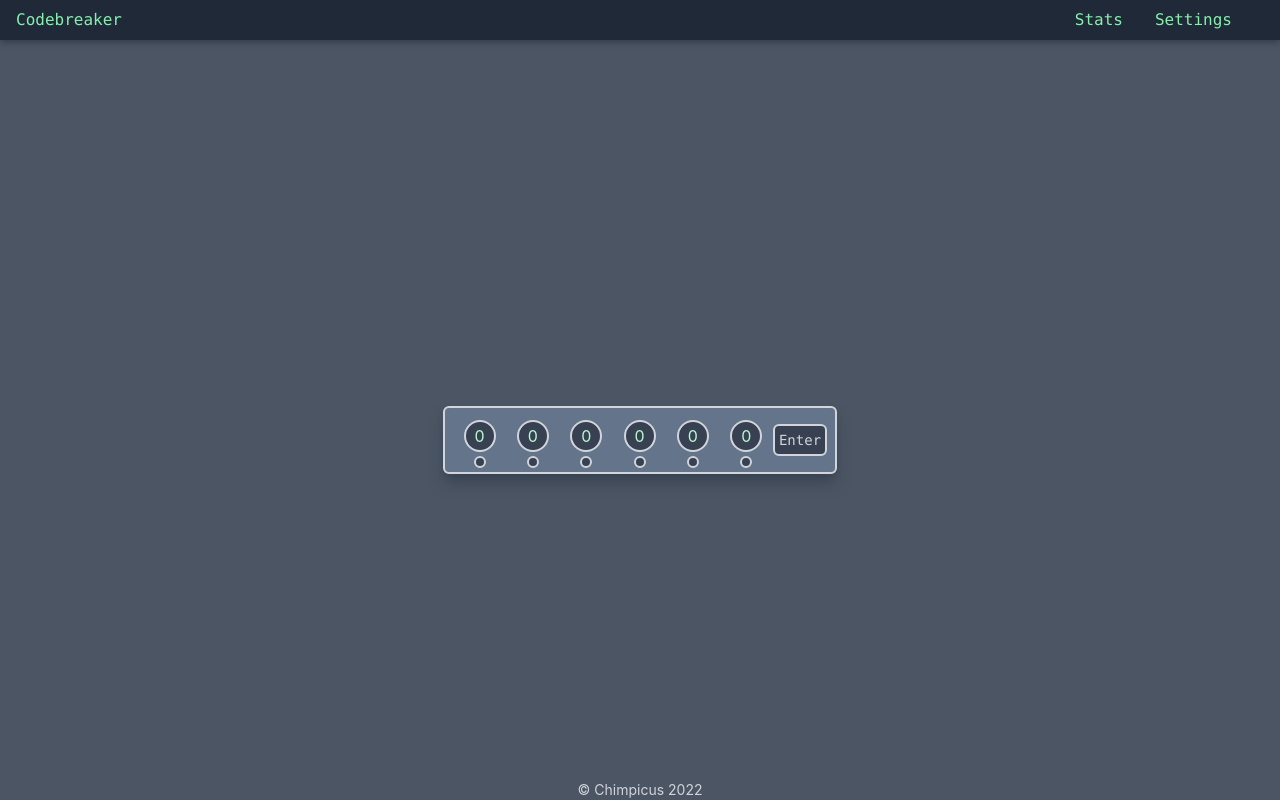
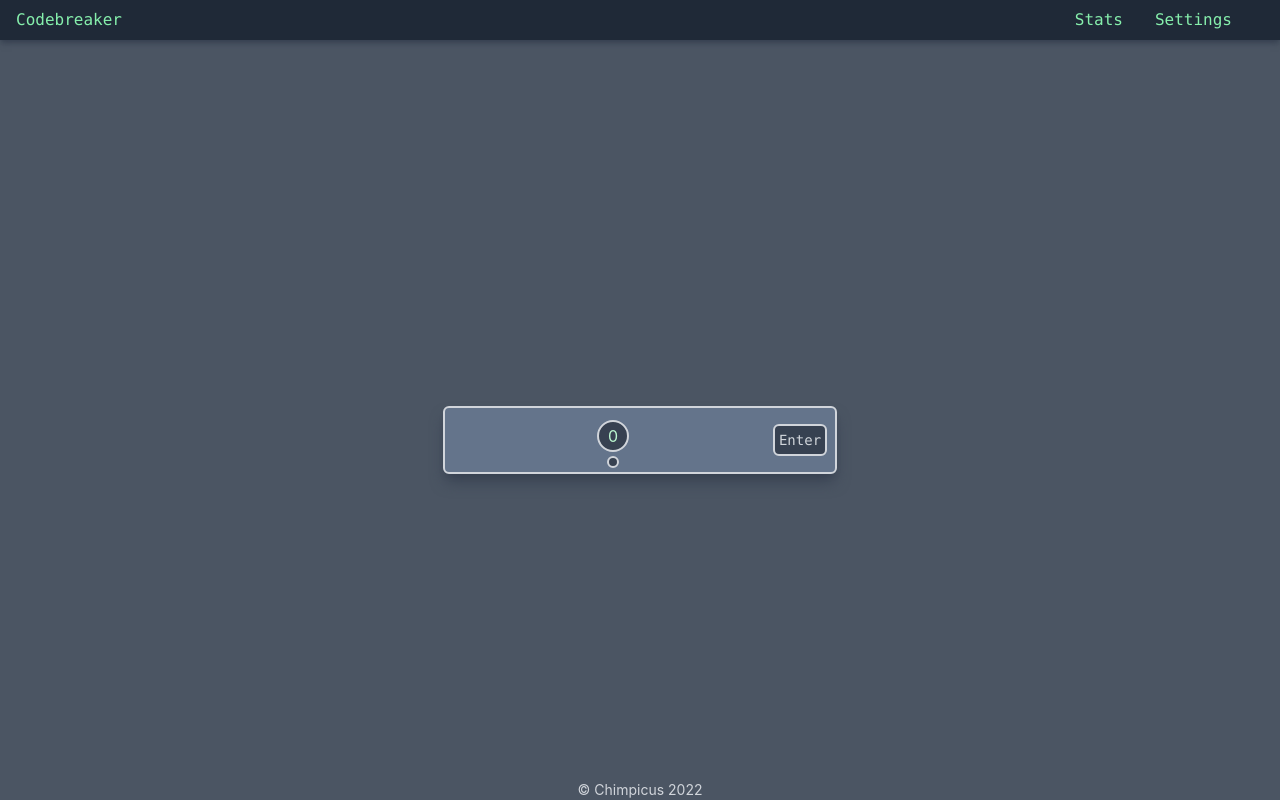
Before and after one commit to Chimpicus/Codebreaker-2.0, a Next.js app: page / in a window 1280 px wide. Built offline with nearby package versions, Linux system fonts and the light colour scheme.

Commit message:
code restructure and refactor

```diff
--- a/components/codebreaker/FeedbackPeg.tsx
+++ b/components/codebreaker/FeedbackPeg.tsx
@@ -5,7 +5,7 @@ type Props = {};
 function FeedbackPeg({}: Props) {
     const colors = ['gray-700', 'red-600', 'amber-600', 'green-600'];
 
-    return <div id='feedbackPeg' className={`h-3 w-3 border-2 border-gray-300 rounded-3xl bg-${colors[0]}`}></div>;
+    return <div id={`feedbackPeg_${null}`} className='h-3 w-3 border-2 border-gray-300 rounded-3xl bg-gray-700'></div>;
 }
 
 export default FeedbackPeg;
--- a/components/codebreaker/ColorPeg.tsx
+++ b/components/codebreaker/GamePeg.tsx
@@ -5,17 +5,17 @@ export interface pegProps {
     value: number;
 }
 
-function ColorPeg() {
+function GamePeg() {
     let colors = ['gray-700', 'blue-400', 'green-400', 'yellow-400', 'red-500', 'indigo-400', 'teal-400', 'fuchsia-400', 'orange-500', 'white'];
     let [peg, setPeg] = useState<pegProps>({
-        value: 0,
+        value: 0
     });
     const handleClick = () => {
         console.log('PEG CLICKED');
         console.log('pegValue == ' + peg.value);
         if (peg.value === 9) {
             setPeg({
-                value: 0,
+                value: 0
             });
         } else {
             setPeg({ value: peg.value + 1 });
@@ -25,7 +25,7 @@ function ColorPeg() {
 
     return (
         <div
-            id='guessPeg'
+            id={`gamePeg_${null}`}
             className={`h-8 w-8 border-2 border-gray-300 rounded-3xl bg-gray-700 flex justify-center items-center`}
             onClick={() => {
                 handleClick();
@@ -36,4 +36,4 @@ function ColorPeg() {
     );
 }
 
-export default ColorPeg;
+export default GamePeg;
--- /dev/null
+++ b/components/codebreaker/GameRow.tsx
@@ -0,0 +1,26 @@
+import React, { useState } from 'react';
+import GamePeg from './GamePeg';
+import FeedbackPeg from './FeedbackPeg';
+
+type Props = {};
+
+function GameRow({}: Props) {
+    return (
+        <div className='flex border-2 p-2 bg-slate-500 border-gray-300 rounded-md shadow-lg shadow-gray-700'>
+            <div id='row' className='w-80 h-12 flex flex-col justify-around'>
+                <div className='flex justify-around my-1'>
+                    <GamePeg />
+                </div>
+
+                <div className='flex justify-around items-center'>
+                    <FeedbackPeg />
+                </div>
+            </div>
+            <div className=' flex justify-center items-center'>
+                <button className='p-1 rounded-md border-2 border-gray-300 font-mono text-sm text-gray-300 bg-gray-700 hover:bg-gray-800 hover:text-green-200'>Enter</button>
+            </div>
+        </div>
+    );
+}
+
+export default GameRow;
--- a/components/codebreaker/Gameboard.tsx
+++ b/components/codebreaker/Gameboard.tsx
@@ -1,36 +1,15 @@
 import React from 'react';
-import ColorPeg from './ColorPeg';
-import FeedbackPeg from './FeedbackPeg';
+import GameRow from './GameRow';
 
 type Props = {};
 
 function Gameboard({}: Props) {
+    let RowId = [0, 1, 2, 3, 4, 5, 6];
+
     return (
         <div className='flex justify-center items-center h-screen'>
-            <div className='flex border-2 p-2 bg-slate-500 border-gray-300 rounded-md shadow-lg shadow-gray-700'>
-                <div id='row' className='w-80 h-12 flex flex-col justify-around'>
-                    <div className='flex justify-around my-1'>
-                        <ColorPeg />
-                        <ColorPeg />
-                        <ColorPeg />
-                        <ColorPeg />
-                        <ColorPeg />
-                        <ColorPeg />
-                    </div>
 
-                    <div className='flex justify-around items-center'>
-                        <FeedbackPeg />
-                        <FeedbackPeg />
-                        <FeedbackPeg />
-                        <FeedbackPeg />
-                        <FeedbackPeg />
-                        <FeedbackPeg />
-                    </div>
-                </div>
-                <div className=' flex justify-center items-center'>
-                    <button className='p-1 rounded-md border-2 border-gray-300 font-mono text-sm text-gray-300 bg-gray-700 hover:bg-gray-800 hover:text-green-200'>Enter</button>
-                </div>
-            </div>
+            <GameRow />
         </div>
     );
 }
--- a/styles/output.css
+++ b/styles/output.css
@@ -485,6 +485,10 @@ Ensure the default browser behavior of the `hidden` attribute.
   display: flex;
 }
 
+.h-10 {
+  height: 2.5rem;
+}
+
 .h-8 {
   height: 2rem;
 }
@@ -501,8 +505,8 @@ Ensure the default browser behavior of the `hidden` attribute.
   height: 3rem;
 }
 
-.h-10 {
-  height: 2.5rem;
+.w-full {
+  width: 100%;
 }
 
 .w-8 {
@@ -511,10 +515,6 @@ Ensure the default browser behavior of the `hidden` attribute.
 
 .w-3 {
   width: 0.75rem;
-}
-
-.w-full {
-  width: 100%;
 }
 
 .w-80 {
@@ -569,9 +569,19 @@ Ensure the default browser behavior of the `hidden` attribute.
   border-color: rgb(209 213 219 / var(--tw-border-opacity));
 }
 
+.bg-gray-800 {
+  --tw-bg-opacity: 1;
+  background-color: rgb(31 41 55 / var(--tw-bg-opacity));
+}
+
 .bg-gray-700 {
   --tw-bg-opacity: 1;
   background-color: rgb(55 65 81 / var(--tw-bg-opacity));
+}
+
+.bg-green-400 {
+  --tw-bg-opacity: 1;
+  background-color: rgb(74 222 128 / var(--tw-bg-opacity));
 }
 
 .bg-slate-500 {
@@ -579,14 +589,44 @@ Ensure the default browser behavior of the `hidden` attribute.
   background-color: rgb(100 116 139 / var(--tw-bg-opacity));
 }
 
-.bg-gray-800 {
-  --tw-bg-opacity: 1;
-  background-color: rgb(31 41 55 / var(--tw-bg-opacity));
-}
-
 .bg-gray-600 {
   --tw-bg-opacity: 1;
   background-color: rgb(75 85 99 / var(--tw-bg-opacity));
+}
+
+.bg-green-500 {
+  --tw-bg-opacity: 1;
+  background-color: rgb(34 197 94 / var(--tw-bg-opacity));
+}
+
+.bg-green-600 {
+  --tw-bg-opacity: 1;
+  background-color: rgb(22 163 74 / var(--tw-bg-opacity));
+}
+
+.bg-green-800 {
+  --tw-bg-opacity: 1;
+  background-color: rgb(22 101 52 / var(--tw-bg-opacity));
+}
+
+.bg-red-400 {
+  --tw-bg-opacity: 1;
+  background-color: rgb(248 113 113 / var(--tw-bg-opacity));
+}
+
+.bg-red-500 {
+  --tw-bg-opacity: 1;
+  background-color: rgb(239 68 68 / var(--tw-bg-opacity));
+}
+
+.bg-red-600 {
+  --tw-bg-opacity: 1;
+  background-color: rgb(220 38 38 / var(--tw-bg-opacity));
+}
+
+.bg-amber-500 {
+  --tw-bg-opacity: 1;
+  background-color: rgb(245 158 11 / var(--tw-bg-opacity));
 }
 
 .p-2 {
@@ -621,40 +661,20 @@ Ensure the default browser behavior of the `hidden` attribute.
   color: rgb(134 239 172 / var(--tw-text-opacity));
 }
 
-.text-amber-500 {
-  --tw-text-opacity: 1;
-  color: rgb(245 158 11 / var(--tw-text-opacity));
-}
-
-.text-amber-300 {
-  --tw-text-opacity: 1;
-  color: rgb(252 211 77 / var(--tw-text-opacity));
-}
-
-.text-emerald-300 {
-  --tw-text-opacity: 1;
-  color: rgb(110 231 183 / var(--tw-text-opacity));
-}
-
-.text-emerald-200 {
-  --tw-text-opacity: 1;
-  color: rgb(167 243 208 / var(--tw-text-opacity));
-}
-
 .text-green-200 {
   --tw-text-opacity: 1;
   color: rgb(187 247 208 / var(--tw-text-opacity));
 }
 
+.shadow-md {
+  --tw-shadow: 0 4px 6px -1px rgb(0 0 0 / 0.1), 0 2px 4px -2px rgb(0 0 0 / 0.1);
+  --tw-shadow-colored: 0 4px 6px -1px var(--tw-shadow-color), 0 2px 4px -2px var(--tw-shadow-color);
+  box-shadow: var(--tw-ring-offset-shadow, 0 0 #0000), var(--tw-ring-shadow, 0 0 #0000), var(--tw-shadow);
+}
+
 .shadow-lg {
   --tw-shadow: 0 10px 15px -3px rgb(0 0 0 / 0.1), 0 4px 6px -4px rgb(0 0 0 / 0.1);
   --tw-shadow-colored: 0 10px 15px -3px var(--tw-shadow-color), 0 4px 6px -4px var(--tw-shadow-color);
-  box-shadow: var(--tw-ring-offset-shadow, 0 0 #0000), var(--tw-ring-shadow, 0 0 #0000), var(--tw-shadow);
-}
-
-.shadow-md {
-  --tw-shadow: 0 4px 6px -1px rgb(0 0 0 / 0.1), 0 2px 4px -2px rgb(0 0 0 / 0.1);
-  --tw-shadow-colored: 0 4px 6px -1px var(--tw-shadow-color), 0 2px 4px -2px var(--tw-shadow-color);
   box-shadow: var(--tw-ring-offset-shadow, 0 0 #0000), var(--tw-ring-shadow, 0 0 #0000), var(--tw-shadow);
 }
 
```
Also changed, not shown: .prettierrc.js.
